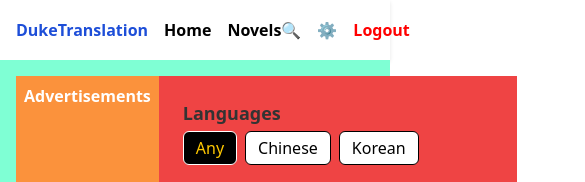
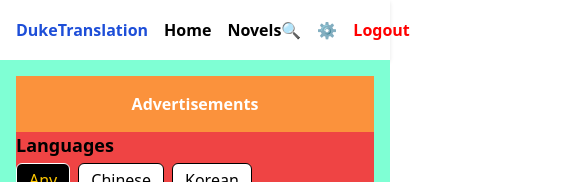
Before and after one commit to PedroDavidDD/novel-hub-app, an Angular app: page /novel in a window 390 px wide. Shown: the top 182 px of the page, 585 px wide, since content can reach past the window. Built offline with nearby package versions, Linux system fonts and the light colour scheme.

Commit message:
[upd-layout-page-responsive]

```diff
--- a/src/app/novels/pages/layout-page/layout-page.component.css
+++ b/src/app/novels/pages/layout-page/layout-page.component.css
@@ -17,7 +17,7 @@
 /* 📢 Ads */
 .ads {
   background-color: #fb923c;
-  padding: 0.5rem;
+  padding: 1rem;
   text-align: center;
 }
 
--- a/src/app/novels/pages/layout-page/layout-page.component.html
+++ b/src/app/novels/pages/layout-page/layout-page.component.html
@@ -3,19 +3,19 @@
   <app-navbar />
 
   <!-- Contenido Principal -->
-  <main class="layout__main container max-w-7xl mx-auto">
+  <main class="layout__main container max-w-7xl mx-auto max-md:flex-col">
 
     <!-- Sección de Anuncios -->
     <section class="ads">
         <p class="ads__text">Advertisements</p>
     </section>
 
-    <div class="container">
+    <div class="container max-w-7xl bg-blue-600">
       <router-outlet></router-outlet>
     </div>
 
     <!-- Barra Lateral -->
-    <aside class="sidebar hidden md:block">
+    <aside class="sidebar max-md:hidden">
       <div class="sidebar__header">
           <h2 class="sidebar__brand">DukeTranslation</h2>
       </div>
--- a/src/app/novels/pages/novels-page/novels-page.component.html
+++ b/src/app/novels/pages/novels-page/novels-page.component.html
@@ -1,4 +1,4 @@
-<div [ngClass]="'container bg-red-500'">
+<div [ngClass]="'bg-red-500'">
   <!-- Filtros superiores -->
   <div [ngClass]="'filters grid'">
     <!-- Filtro por lenguaje -->
```
